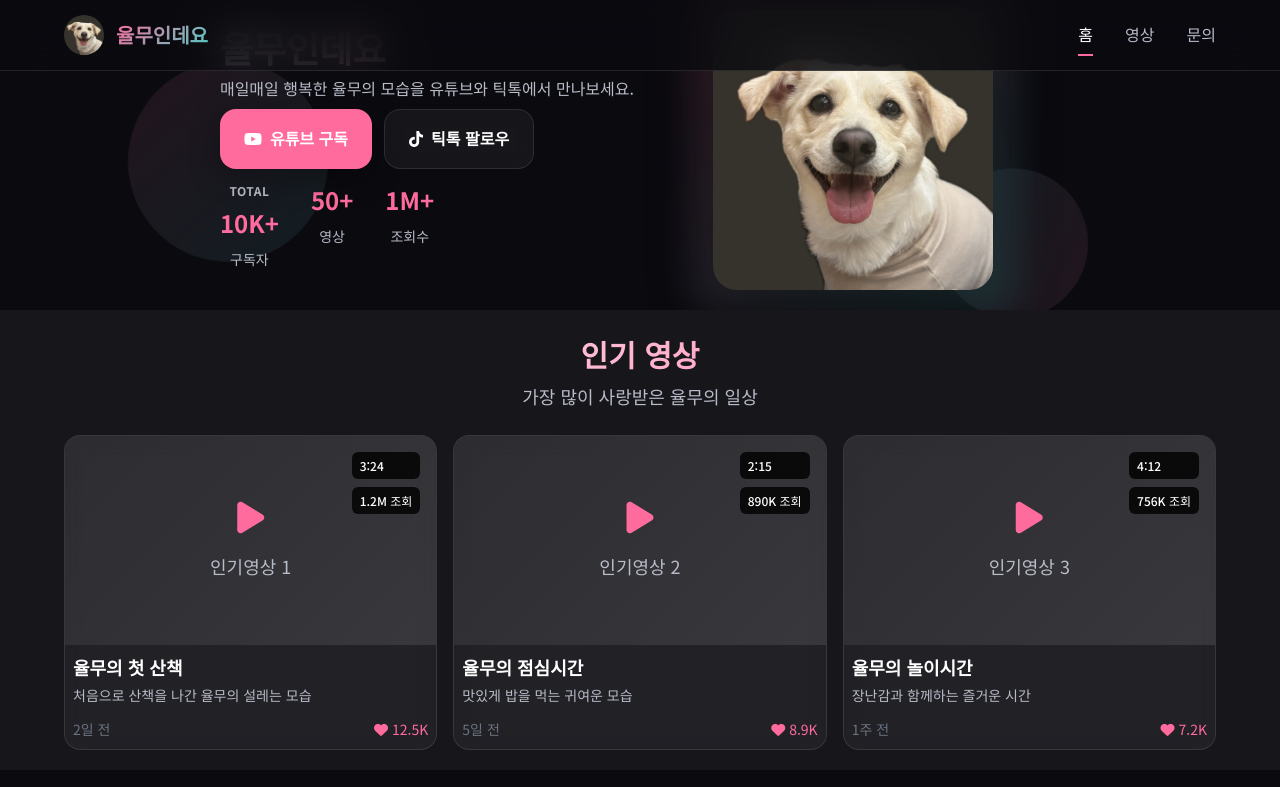
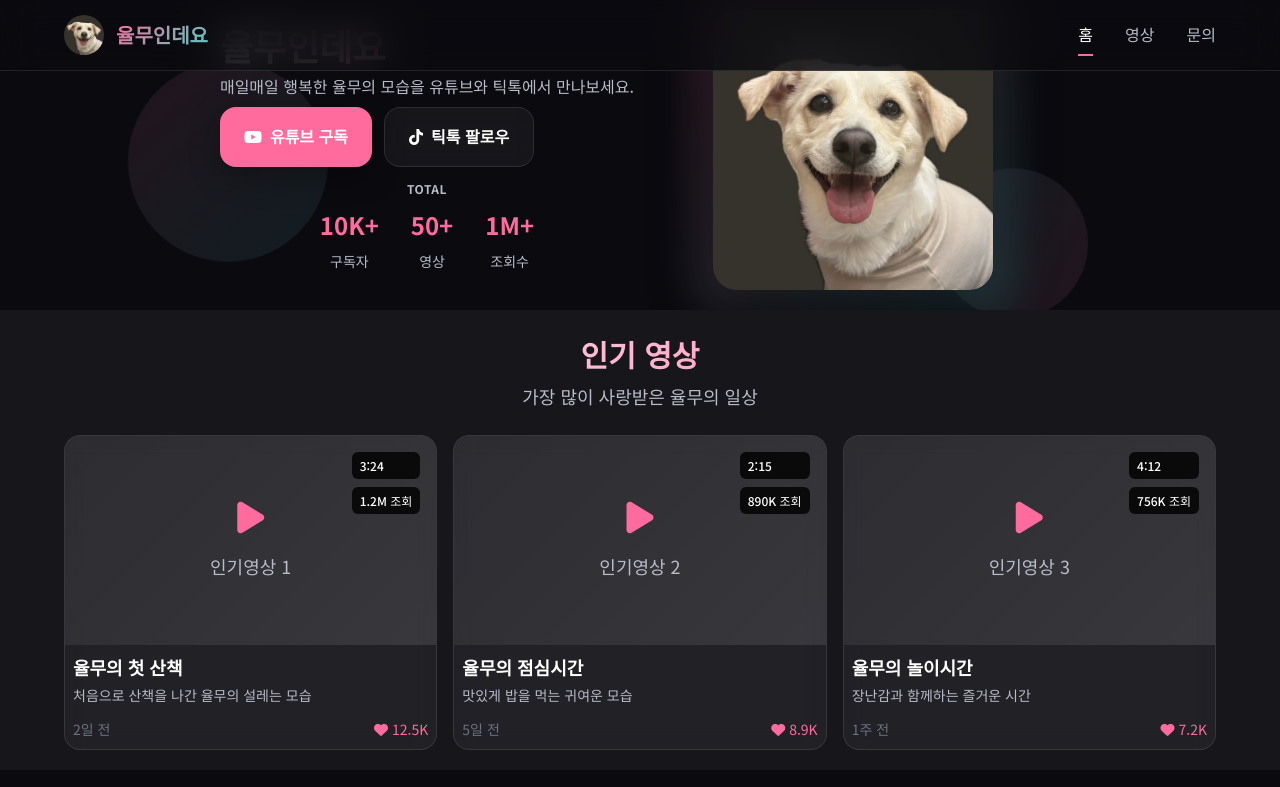
Before and after one commit to ddongraemon/iam_yulmoo, a plain HTML site: page index.html in a window 1280 px wide. Shown: the top 787 px of the page. Drawn offline with Linux system fonts and the light colour scheme.

Commit message:
Restructure hero stats: move 'Total' above all stats as overarching label and align all stat items to same height

```diff
--- a/index.html
+++ b/index.html
@@ -65,8 +65,9 @@
                     </a>
                 </div>
                 <div class="hero-stats">
+                    <div class="stats-total">Total</div>
+                    <div class="stats-row">
                         <div class="stat-item">
-                        <span class="stat-total">Total</span>
                             <span class="stat-number">10K+</span>
                             <span class="stat-label">구독자</span>
                         </div>
@@ -77,6 +78,7 @@
                         <div class="stat-item">
                             <span class="stat-number">1M+</span>
                             <span class="stat-label">조회수</span>
+                        </div>
                     </div>
                 </div>
             </div>
--- a/styles.css
+++ b/styles.css
@@ -333,21 +333,27 @@ body {
 
 .hero-stats {
     display: flex;
+    flex-direction: column;
+    align-items: center;
+    gap: var(--space-2);
+}
+
+.stats-total {
+    font-size: var(--font-size-xs);
+    font-weight: 700;
+    color: var(--text-secondary);
+    text-transform: uppercase;
+    letter-spacing: 0.5px;
+    text-align: center;
+}
+
+.stats-row {
+    display: flex;
     gap: var(--space-8);
 }
 
 .stat-item {
     text-align: center;
-}
-
-.stat-total {
-    display: block;
-    font-size: var(--font-size-xs);
-    font-weight: 700;
-    color: var(--text-secondary);
-    margin-bottom: var(--space-1);
-    text-transform: uppercase;
-    letter-spacing: 0.5px;
 }
 
 .stat-number {
```
Lines whose indentation alone changed are shown as unchanged.
